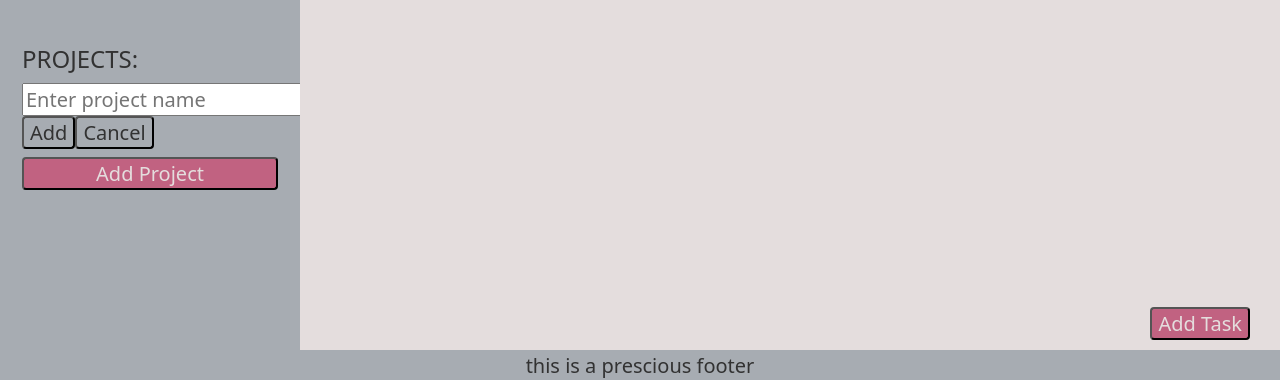
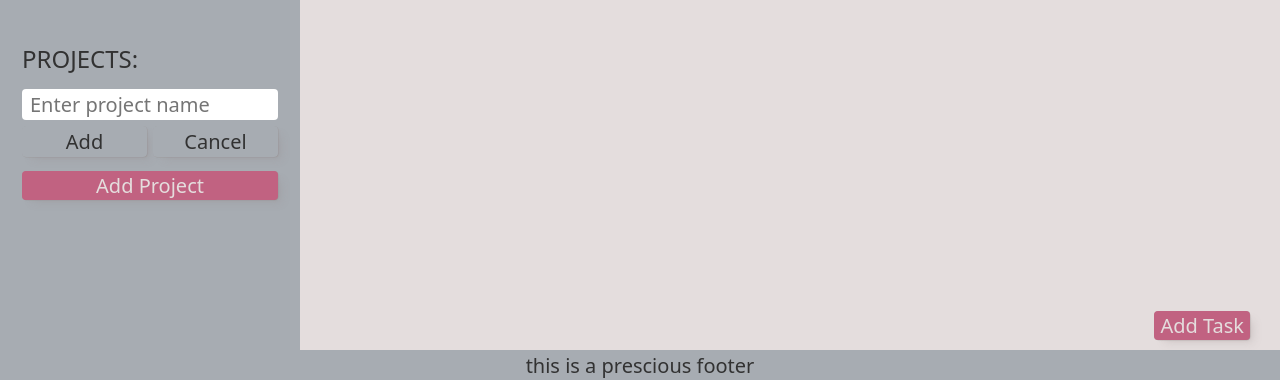
Before and after one commit to VecchiR/todolist, a website built with webpack: page src/index.html in a window 1280 px wide. Both pictures are taken after a click on the button "Add Project". Shown: the part 420-800 px from the top of the page. Built offline with nearby package versions, Linux system fonts and the light colour scheme.

Commit message:
Style add project form

```diff
--- a/src/style.css
+++ b/src/style.css
@@ -304,6 +304,23 @@ button,
 body > div.main-content > div.tasks-container > dialog > form > button:nth-child(5)    {
     background-color: var(--primary-lighter);
     border-radius: 4px;
+    border: 0;
+    box-shadow: var(--shadow-elevation-medium);
+}
+
+.project-form {
+    padding: 6px 0;
+    gap: 6px 6px;
+    display: grid;
+    grid-template: 1fr 1fr / 1fr 1fr;
+}
+
+.project-form > input {
+    grid-column: 1 / span 2;
+    border: 0;
+    outline: none;
+    border-radius: 4px;
+    padding: 2px 8px;
 }
 
 .tasks-container:not(:first-child) > .context-menu {
```
Also changed, not shown: dev-notes.txt (+8 -3 lines).
